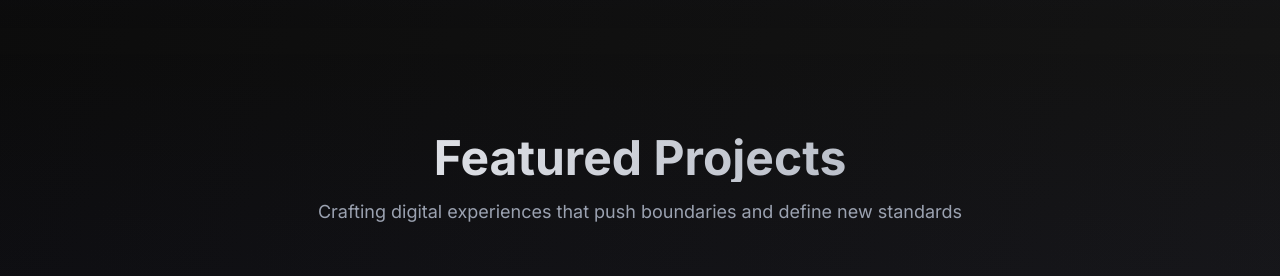
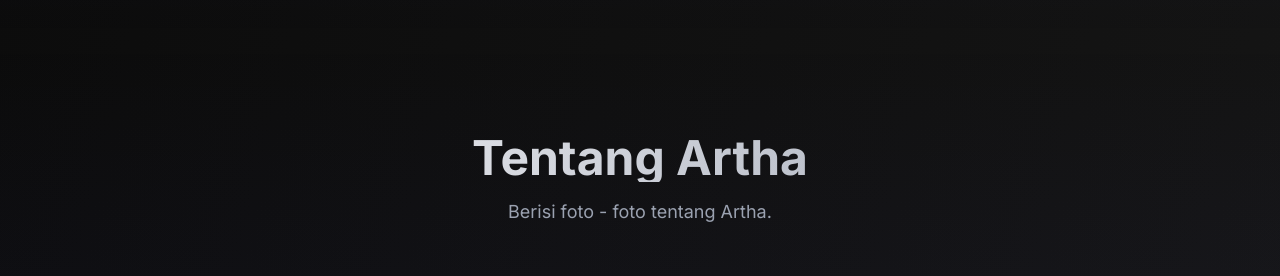
Before and after one commit to arthaajoshipurba-cyber/portofolio, a Vue app: page / in a window 1280 px wide. Shown: the part 1398-1674 px from the top of the page. Built offline with nearby package versions, Linux system fonts and the light colour scheme.

Commit message:
Update ProjectsSection.vue

```diff
--- a/src/components/home/ProjectsSection.vue
+++ b/src/components/home/ProjectsSection.vue
@@ -3,14 +3,13 @@
     <Container>
       <div class="text-center mb-16">
         <h2 class="text-4xl sm:text-5xl font-bold mb-4 bg-gradient-to-r from-white to-gray-400 bg-clip-text text-transparent">
-          Featured Projects
+          Tentang Artha
         </h2>
         <p class="text-gray-400 text-lg max-w-2xl mx-auto">
-          Crafting digital experiences that push boundaries and define new standards
+          Berisi foto - foto tentang Artha.
         </p>
       </div>
 
-      <!-- Filter Buttons -->
       <div class="flex flex-wrap gap-3 justify-center mb-12">
         <button
           v-for="category in categories"
@@ -25,7 +24,6 @@
         </button>
       </div>
 
-      <!-- Projects Grid -->
       <div class="grid grid-cols-1 md:grid-cols-2 lg:grid-cols-3 gap-8">
         <ProjectCard
           v-for="project in filteredProjects"
```
